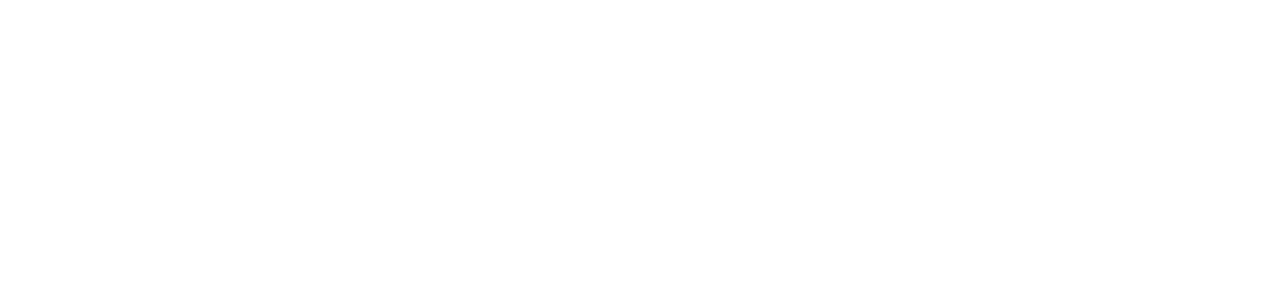
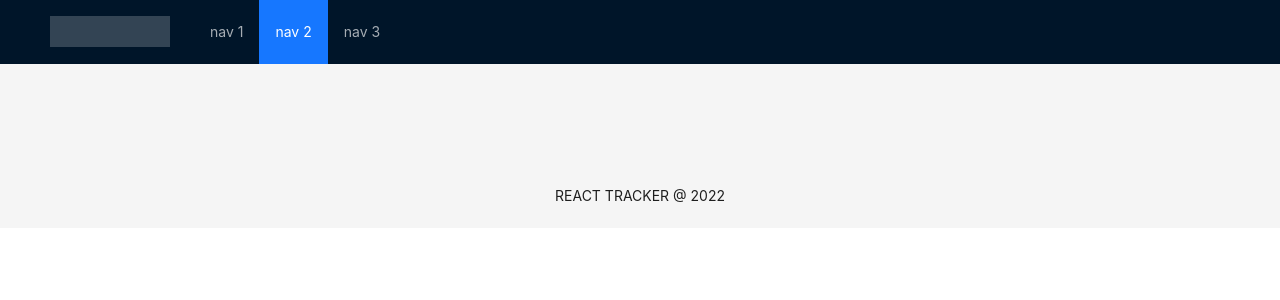
Before and after one commit to Msolmaz4/redux-tsx, a React (Create React App) app: page / in a window 1280 px wide. Before the commit this address had no page. Shown: the top 300 px of the page. Built offline with nearby package versions, Linux system fonts and the light colour scheme.

Commit message:
loginanfag

```diff
--- a/package.json
+++ b/package.json
@@ -12,6 +12,7 @@
     "@types/react-dom": "^18.0.9",
     "@types/react-router-dom": "^5.3.3",
     "antd": "^5.0.2",
+    "axios": "^1.2.1",
     "react": "^18.2.0",
     "react-dom": "^18.2.0",
     "react-redux": "^8.0.5",
--- a/src/App.tsx
+++ b/src/App.tsx
@@ -1,14 +1,48 @@
 
 import React from 'react'
-import {BrowserRouter as Router,Routes,Route} from 'react-router-dom'
+import { BrowserRouter as Router, Routes, Route } from 'react-router-dom'
 import Signup from './components/Signup';
 
+import { Layout, Menu } from 'antd';
+
+const { Header, Content, Footer } = Layout;
+//layout yaptiktan sonra utils register kayitlari icin api ts dosya yaptik
 function App() {
   return (
     <Router>
-      <Routes>
-        <Route path='/register' element={<Signup/>}/>
-      </Routes>
+      <Layout>
+        <Header style={{ position: 'sticky', top: 0, zIndex: 1, width: '100%' }}>
+          <div
+            style={{
+              float: 'left',
+              width: 120,
+              height: 31,
+              margin: '16px 24px 16px 0',
+              background: 'rgba(255, 255, 255, 0.2)',
+            }}
+          />
+          <Menu
+            theme="dark"
+            mode="horizontal"
+            defaultSelectedKeys={['2']}
+            items={new Array(3).fill(null).map((_, index) => ({
+              key: String(index + 1),
+              label: `nav ${index + 1}`,
+            }))}
+          />
+        </Header>
+        <Content className="site-layout" style={{ padding: '50px' }}>
+          <Routes>
+            <Route path='/register' element={<Signup />} />
+          </Routes>
+
+
+        </Content>
+        <Footer style={{ textAlign: 'center' }}>REACT TRACKER @ 2022</Footer>
+      </Layout>
+
+
+
 
 
     </Router>
--- a/src/components/Signup.tsx
+++ b/src/components/Signup.tsx
@@ -1,5 +1,8 @@
 import React from 'react'
-import { Button, Form, Input, InputNumber } from 'antd';
+import { Button, Form, Input} from 'antd';
+import api from '../utils/api';
+import {useNavigate} from 'react-router-dom'
+
 
 const Signup = () => {
 
@@ -21,28 +24,43 @@
   };
 
 
+  const navi =useNavigate(
 
-    const onFinish = (values: any) => {
-        console.log(values);
+  )
+  const onFinish = async (values: any) => {
+    try {
+      await api.post('/users/register',values)
+      console.log('baglantiyok 111')
+      navi('/login')
+      console.log('baglantiyok ')
+
+    } catch (error) {
+      console.log({error})
+
+    }
+
   };
 
   return (
     <Form {...layout} name="nest-messages" onFinish={onFinish} validateMessages={validateMessages}>
-      <Form.Item name={['user', 'name']} label="Name" rules={[{ required: true }]}>
+      <Form.Item name='username' label="Name" rules={[{ required: true }]}>
         <Input />
       </Form.Item>
-      <Form.Item name={['user', 'email']} label="Email" rules={[{ type: 'email' }]}>
+
+      <Form.Item name='email' label="Email" rules={[{ type : "email",required:true }]} >
         <Input />
       </Form.Item>
-      <Form.Item name={['user', 'age']} label="Age" rules={[{ type: 'number', min: 0, max: 99 }]}>
-        <InputNumber />
-      </Form.Item>
-      <Form.Item name={['user', 'website']} label="Website">
+      <Form.Item name='full_name' label="FullName">
         <Input />
       </Form.Item>
-      <Form.Item name={['user', 'introduction']} label="Introduction">
-        <Input.TextArea />
+      <Form.Item
+        label="Password"
+        name="password"
+        rules={[{ required: true, message: 'Please input your password!' ,min:6}]}
+      >
+        <Input.Password />
       </Form.Item>
+
       <Form.Item wrapperCol={{ ...layout.wrapperCol, offset: 8 }}>
         <Button type="primary" htmlType="submit">
           Submit
--- /dev/null
+++ b/src/utils/api.ts
@@ -0,0 +1,7 @@
+import axios from 'axios'
+//burada temel yapiyi kurariz
+
+
+export default axios.create({
+    baseURL:'http://expensetracker-be.herokuapp.com'
+})
```
Also changed, not shown: 1 other file (tests, documents, lock files or other folders). Lines whose indentation alone changed are shown as unchanged.
